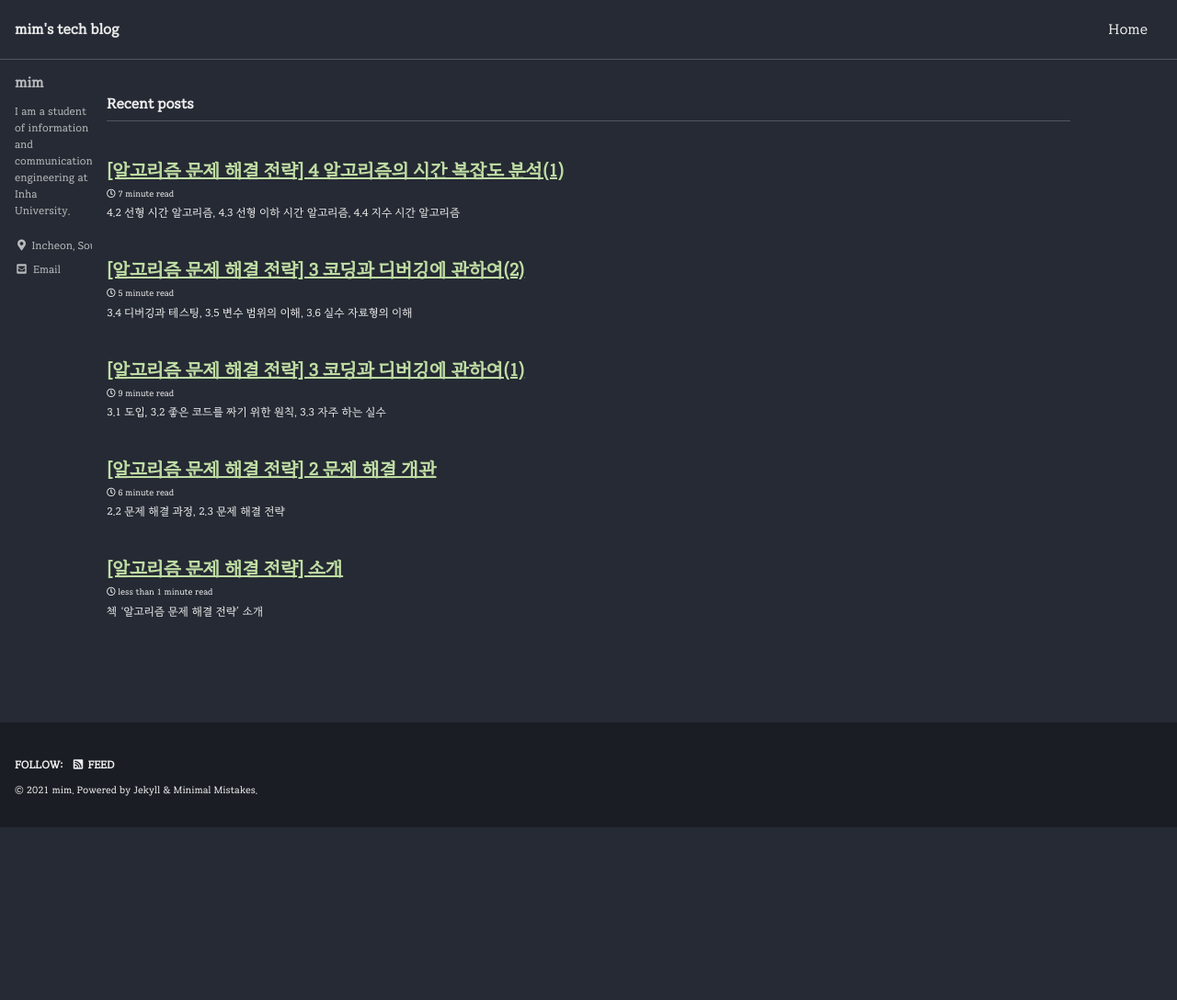
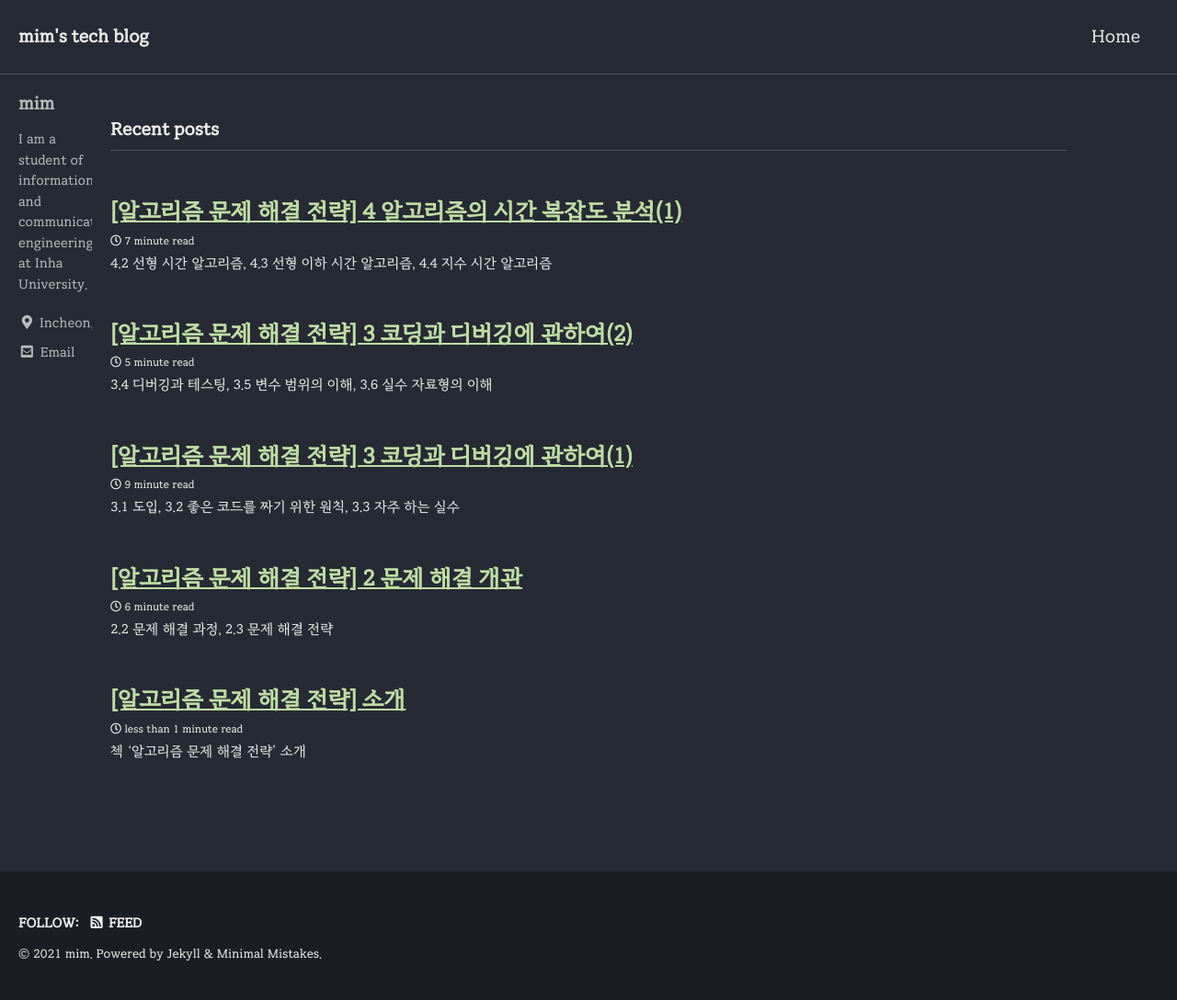
Before and after one commit to ChoMinkyung/chominkyung.github.io, a Jekyll site: the page built from index.html, in a window 1280 px wide. Shown: the whole page at 92% size. Built offline with Jekyll 4.4.1, drawn with Linux system fonts in a browser that asks for light colours; cached includes are drawn as plain includes; some web fonts are replaced; the list of posts is cut into pages by our own code; before the commit the page ends 900 px from its top, so only the background shows below that.

Commit message:
글자 크기 수정

```diff
--- a/_sass/minimal-mistakes/_reset.scss
+++ b/_sass/minimal-mistakes/_reset.scss
@@ -10,18 +10,18 @@ html {
   /* apply a natural box layout model to all elements */
   box-sizing: border-box;
   background-color: $background-color;
-  font-size: 14px; //default 16px
+  font-size: 15px; //default 16px
 
   @include breakpoint($medium) {
     font-size: 16px; //default 18px
   }
 
   @include breakpoint($large) {
-    font-size: 16px; //default 20px
+    font-size: 18px; //default 20px
   }
 
   @include breakpoint($x-large) {
-    font-size: 16px; //default 22px
+    font-size: 20px; //default 22px
   }
 
   -webkit-text-size-adjust: 100%;
```
